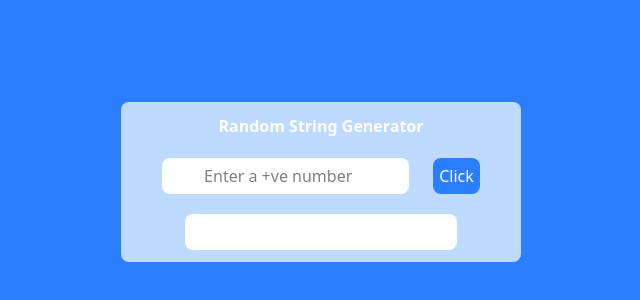
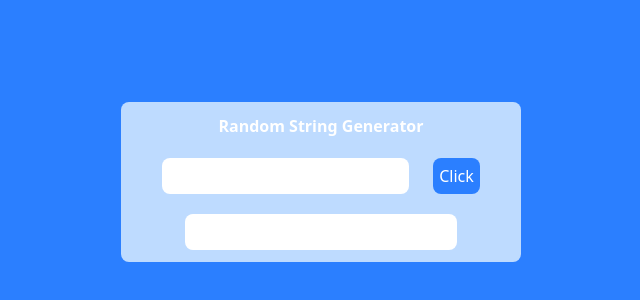
Before and after one commit to VISWESWARA-JEERU/Random-String-Generator, a React (Vite) app: page / in a window 1280 px wide. Shown: the part 218-518 px from the top of the page, without its empty margins (319-959 px from the left). Built offline with nearby package versions, Linux system fonts and the light colour scheme.

Commit message:
Update input field for number entry
Removed placeholder text from input field.

```diff
--- a/src/App.jsx
+++ b/src/App.jsx
@@ -21,7 +21,7 @@ const generateRandomString = () => { // function to generate random string
       <div className='bg-blue-200 h-40 w-100 rounded-lg flex  justify-center items-center flex-col gap-y-5'>
         <h3 className='font-semibold text-white'>Random String Generator </h3>
         <div className='flex justify-center items-center gap-x-6 '>
-          <input type="number" placeholder ="Enter a +ve number" min="1" className='bg-white rounded-lg h-9 outline-none px-2 text-center'onChange={(e)=>setLength(e.target.value)} />
+          <input type="number" min="1" className='bg-white rounded-lg h-9 outline-none px-2 text-center'onChange={(e)=>setLength(e.target.value)} />
           <button className='p-1.5 bg-blue-500 text-white rounded-lg'onClick={generateRandomString}>Click</button>
         </div>
         <input type="text" className='bg-white rounded-lg h-9 outline-none px-2 text-center w-68' readOnly value={randomString} />
```
